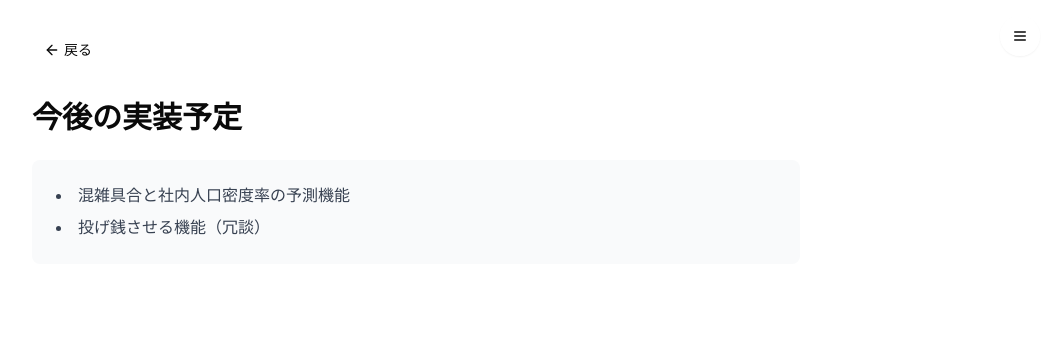
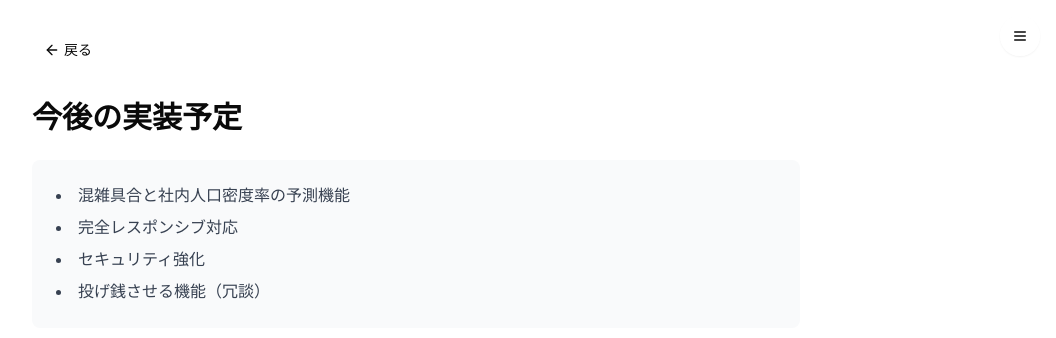
Before and after one commit to cmb-sy/real-time-seating-app, a Next.js app: page /future-develop in a window 1280 px wide. Shown: the top 338 px of the page, without its empty margins (224-1280 px from the left). Built offline with nearby package versions, Linux system fonts and the light colour scheme.

Commit message:
add sentence

```diff
--- a/app/future-develop/page.tsx
+++ b/app/future-develop/page.tsx
@@ -27,6 +27,8 @@ export default function ContactPage() {
           <section className="bg-gray-50 p-6 rounded-lg">
             <ul className="list-disc list-inside space-y-2">
               <li>混雑具合と社内人口密度率の予測機能</li>
+              <li>完全レスポンシブ対応</li>
+              <li>セキュリティ強化</li>
               <li>投げ銭させる機能（冗談）</li>
             </ul>
           </section>
```
